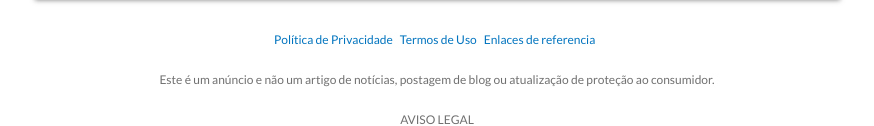
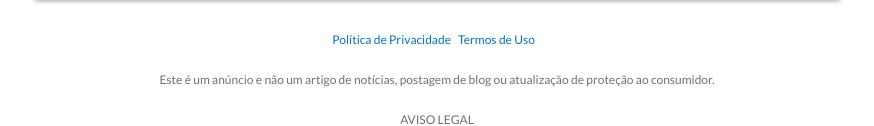
Before and after one commit to wefiveminutes/procolozerovientrepcv.online, a plain HTML site: page ps-adv/index.html in a window 1280 px wide. Shown: the part 2075-2201 px from the top of the page, without its empty margins (203-1077 px from the left). Drawn offline with nearby package versions, Linux system fonts and the light colour scheme.

Commit message:
Update index.html

```diff
--- a/ps-adv/index.html
+++ b/ps-adv/index.html
@@ -188,7 +188,7 @@ height="0" width="0" style="display:none;visibility:hidden"></iframe></noscript>
 
 <footer>
 
-<p><a href="https://procolozerovientrepcv.online/termos.html" target="_blank">Política de Privacidade</a>&nbsp;&nbsp; <a href="https://procolozerovientrepcv.online/privacidade.html" target="_blank">Termos de Uso</a> &nbsp;&nbsp;<a href="termos.html" target="_blank">Enlaces de referencia</a>&nbsp;&nbsp;
+<p><a href="https://procolozerovientrepcv.online/privacidade.html" target="_blank">Política de Privacidade</a>&nbsp;&nbsp; <a href="https://procolozerovientrepcv.online/termos.html" target="_blank">Termos de Uso</a> &nbsp;&nbsp;
 
 <p>Este é um anúncio e não um artigo de notícias, postagem de blog ou atualização de proteção ao consumidor.</p>
 
```
